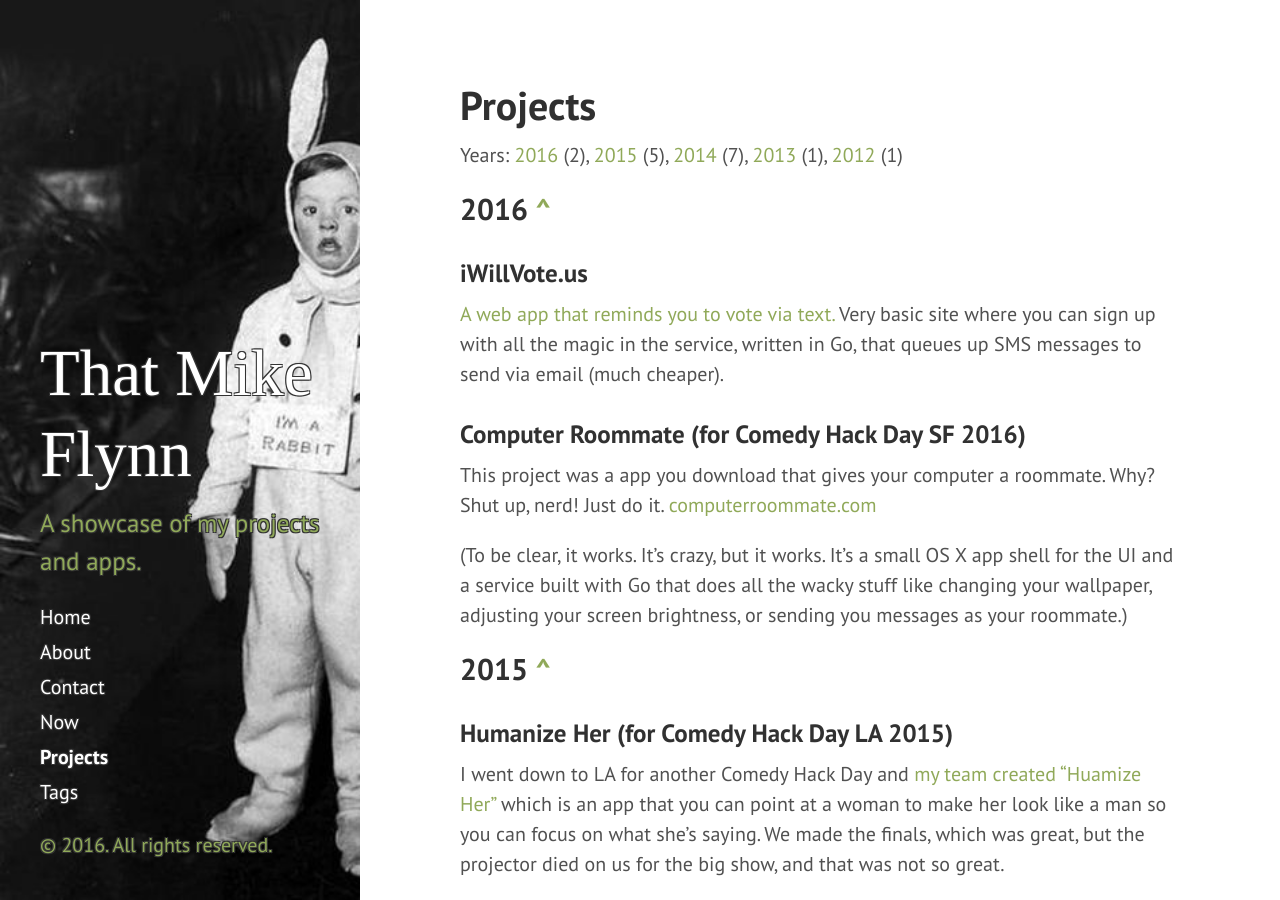
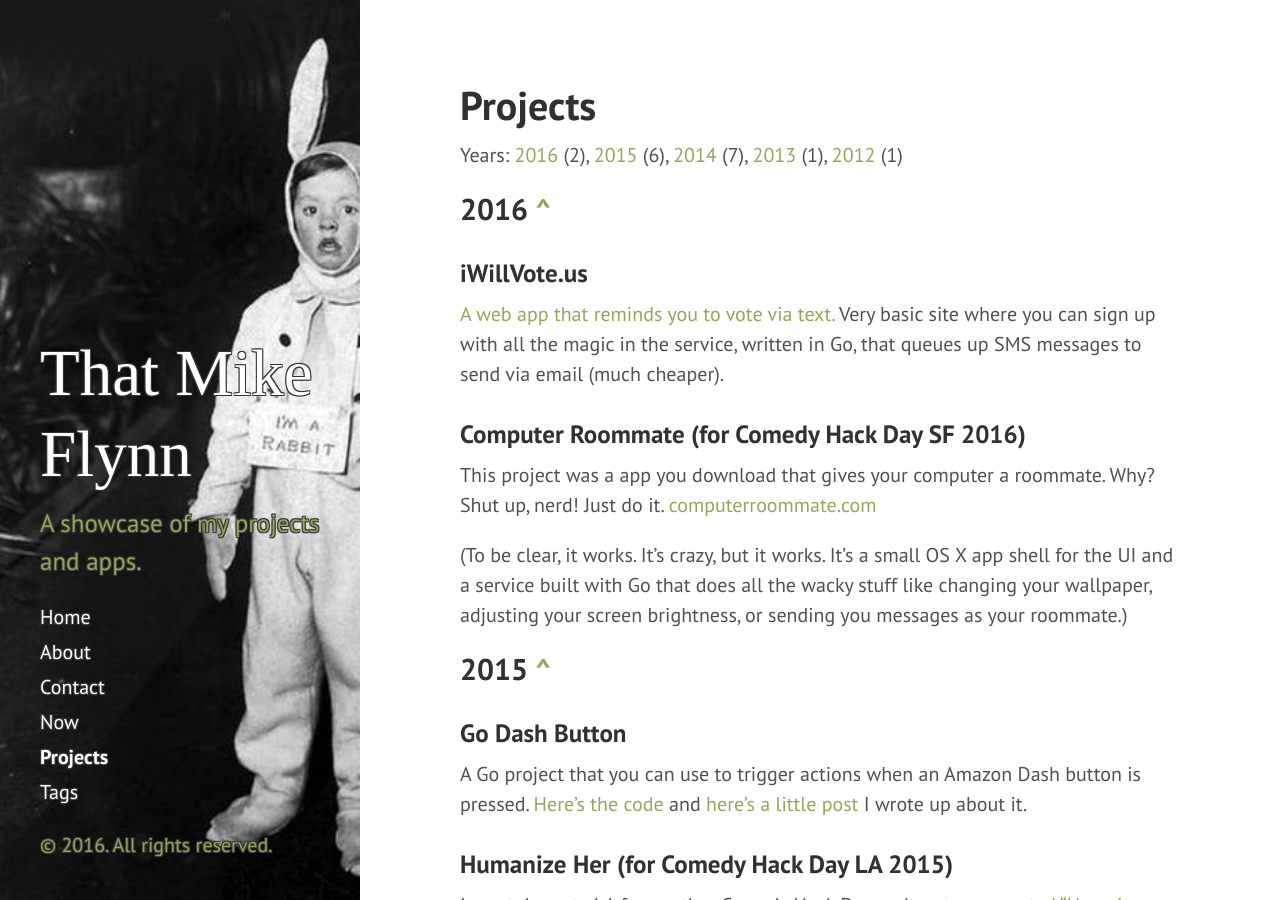
Before and after one commit to mikeflynn/thatmikeflynn.com-archive, a Jekyll site: the page built from projects.md, in a window 1280 px wide and 900 px high. Built offline with Jekyll 4.4.1, drawn with Linux system fonts in a browser that asks for light colours; nearby versions of some CDN libraries; some web fonts are replaced.

Commit message:
Updated projects page again.

```diff
--- a/projects.md
+++ b/projects.md
@@ -4,7 +4,7 @@ title: Projects
 permalink: /projects/
 ---
 
-Years: [2016](#2016) (2), [2015](#2015) (5), [2014](#2014) (7), [2013](#2013) (1), [2012](#2012) (1)
+Years: [2016](#2016) (2), [2015](#2015) (6), [2014](#2014) (7), [2013](#2013) (1), [2012](#2012) (1)
 
 <a name="2016"></a>
 ## 2016 [&#94;](#top)
@@ -23,6 +23,11 @@ This project was a app you download that gives your computer a roommate. Why? Sh
 
 <a name="2015"></a>
 ## 2015 [&#94;](#top)
+
+<a name="godashbtn"></a>
+### Go Dash Button
+
+A Go project that you can use to trigger actions when an Amazon Dash button is pressed. [Here's the code](https://github.com/mikeflynn/go-dash-button) and [here's a little post](http://thatmikeflynn.com/2015/10/05/amazon-dash-buttons/) I wrote up about it.
 
 <a name="humanizeher"></a>
 ### Humanize Her (for Comedy Hack Day LA 2015)
```
